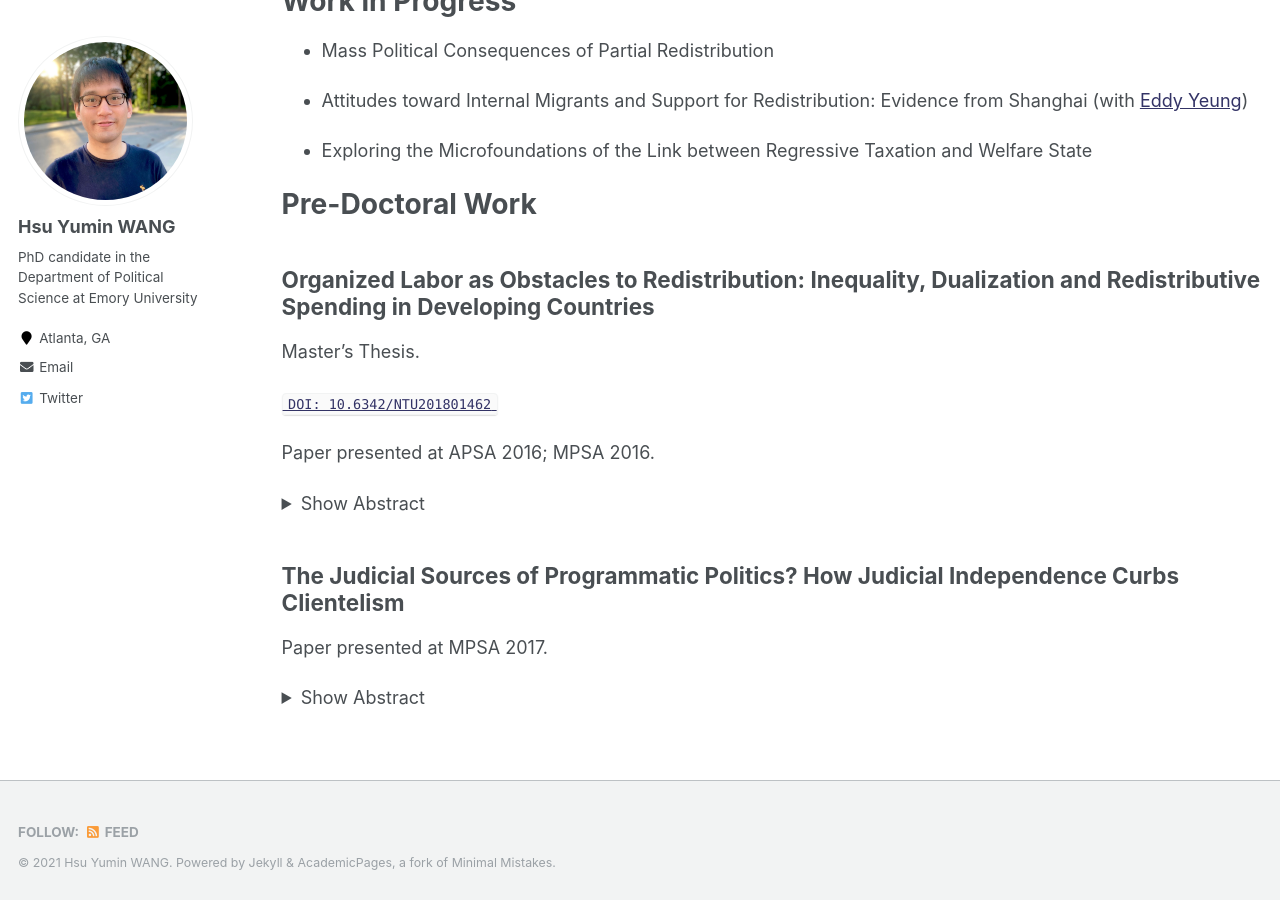
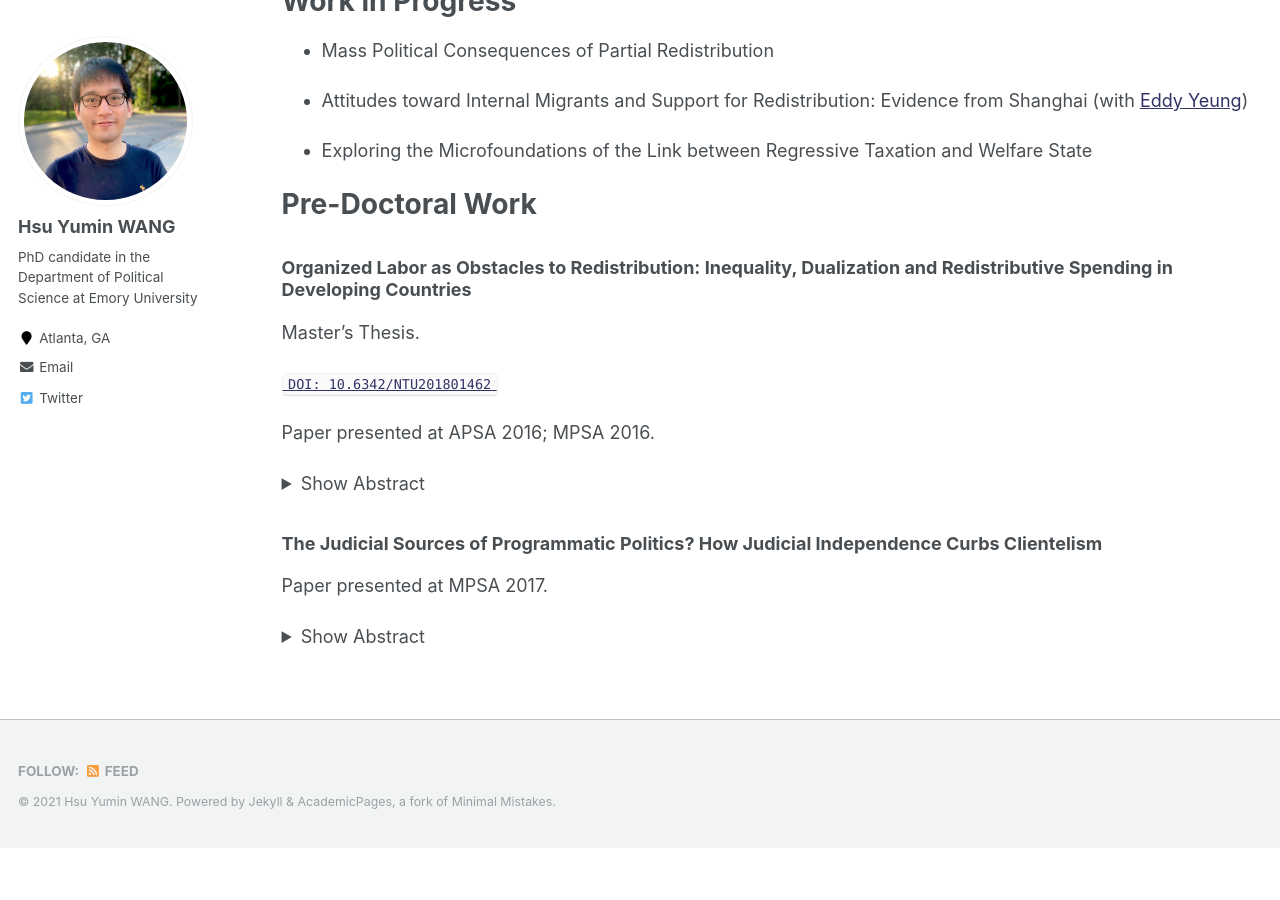
Before and after one commit to hsuyumin/hsuyumin.github.io, a Jekyll site: the page built from _pages/publications.md, in a window 1280 px wide and 900 px high, scrolled down 2029 px. Built offline with Jekyll 4.4.1, drawn with Linux system fonts in a browser that asks for light colours; after the commit the page ends 2877 px from its top, so only the background shows below that.

```diff
--- a/_pages/publications.md
+++ b/_pages/publications.md
@@ -56,7 +56,7 @@ Paper presented at [ECPR 2020](https://ecpr.eu/Events/Event/PaperDetails/55046).
 
 
 
-## Organized Labor as Obstacles to Redistribution: Inequality, Dualization and Redistributive Spending in Developing Countries
+### Organized Labor as Obstacles to Redistribution: Inequality, Dualization and Redistributive Spending in Developing Countries
 
 Master's Thesis.
 
@@ -71,7 +71,7 @@ Paper presented at APSA 2016; MPSA 2016.
 </details>
 
 
-## The Judicial Sources of Programmatic Politics? How Judicial Independence Curbs Clientelism
+### The Judicial Sources of Programmatic Politics? How Judicial Independence Curbs Clientelism
 
 Paper presented at MPSA 2017.
 
```
